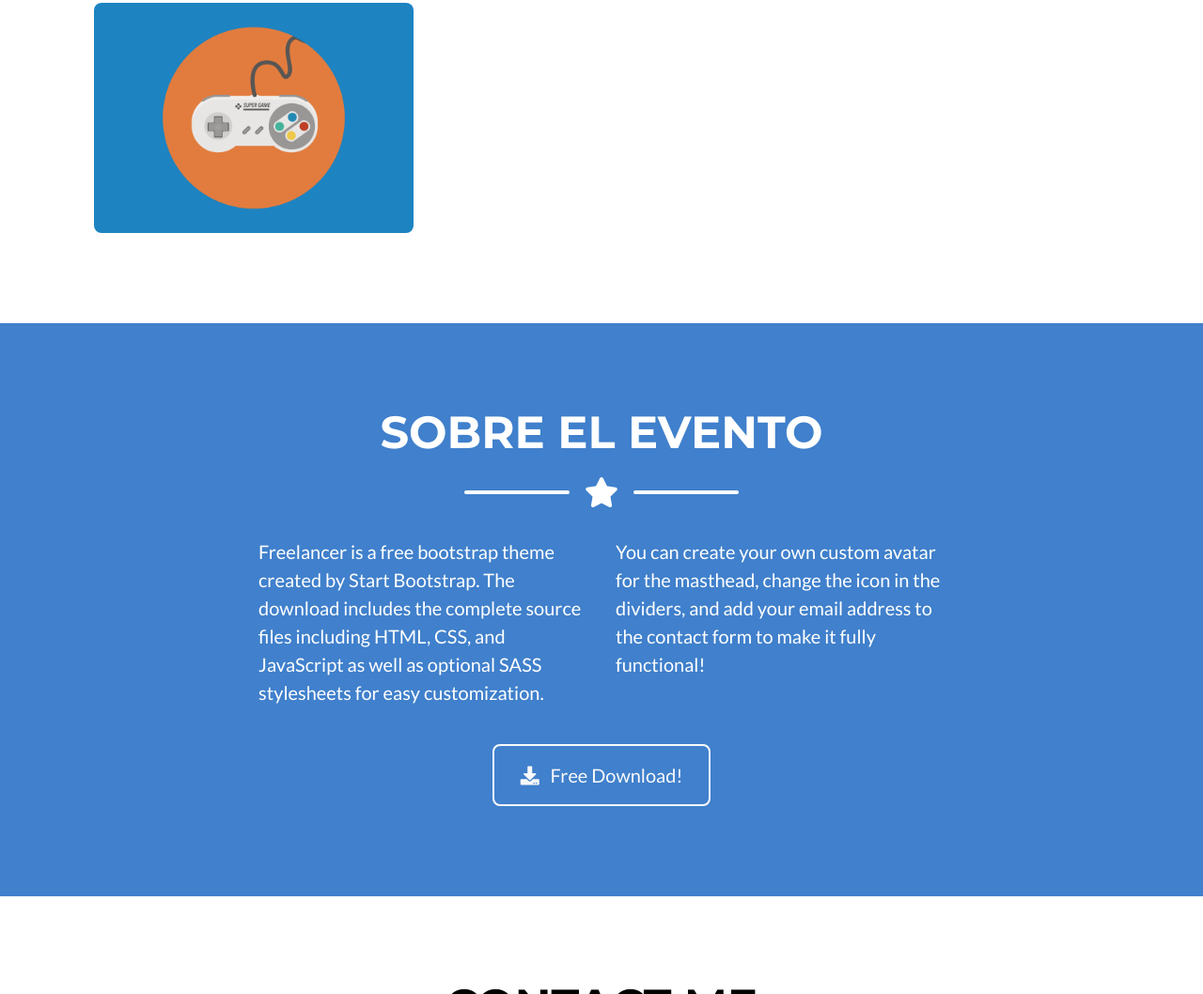
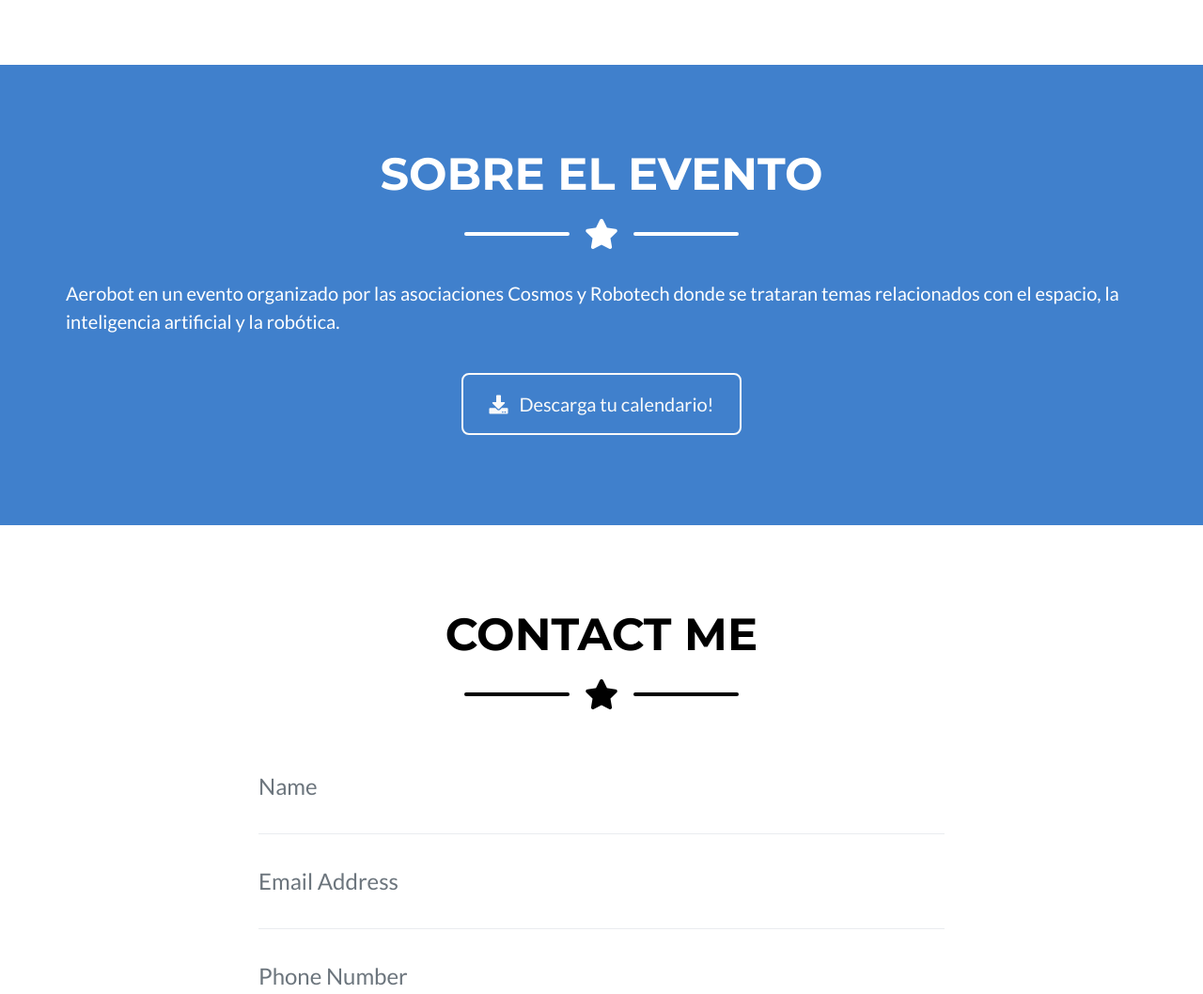
Before and after one commit to Amanza17/aerobot, a website with bundled scripts: page index.html in a window 1280 px wide. Shown: the part 1559-2617 px from the top of the page at 94% size. Built offline with nearby package versions, Linux system fonts and the light colour scheme; a script that the page names is missing.

Commit message:
Update
Signed-off-by: Juancams <jc.manzanares.serrano@gmail.com>

```diff
--- a/index.html
+++ b/index.html
@@ -152,7 +152,6 @@
             <img class="img-fluid" src="img/portfolio/safe.png" alt="">
           </div>
         </div>
-      </div>
 
       <!-- Portfolio Item 6 -->
       <div class="col-md-6 col-lg-4">
@@ -189,19 +188,14 @@
 
       <!-- About Section Content -->
       <div class="row">
-        <div class="col-lg-4 ml-auto">
-          <p class="lead">Freelancer is a free bootstrap theme created by Start Bootstrap. The download includes the complete source files including HTML, CSS, and JavaScript as well as optional SASS stylesheets for easy customization.</p>
-        </div>
-        <div class="col-lg-4 mr-auto">
-          <p class="lead">You can create your own custom avatar for the masthead, change the icon in the dividers, and add your email address to the contact form to make it fully functional!</p>
-        </div>
+          <p class="lead">Aerobot en un evento organizado por las asociaciones Cosmos y Robotech donde se trataran temas relacionados con el espacio, la inteligencia artificial y la robótica.</p>
       </div>
 
       <!-- About Section Button -->
       <div class="text-center mt-4">
         <a class="btn btn-xl btn-outline-light" href="https://startbootstrap.com/themes/freelancer/">
           <i class="fas fa-download mr-2"></i>
-          Free Download!
+          Descarga tu calendario!
         </a>
       </div>
 
```
